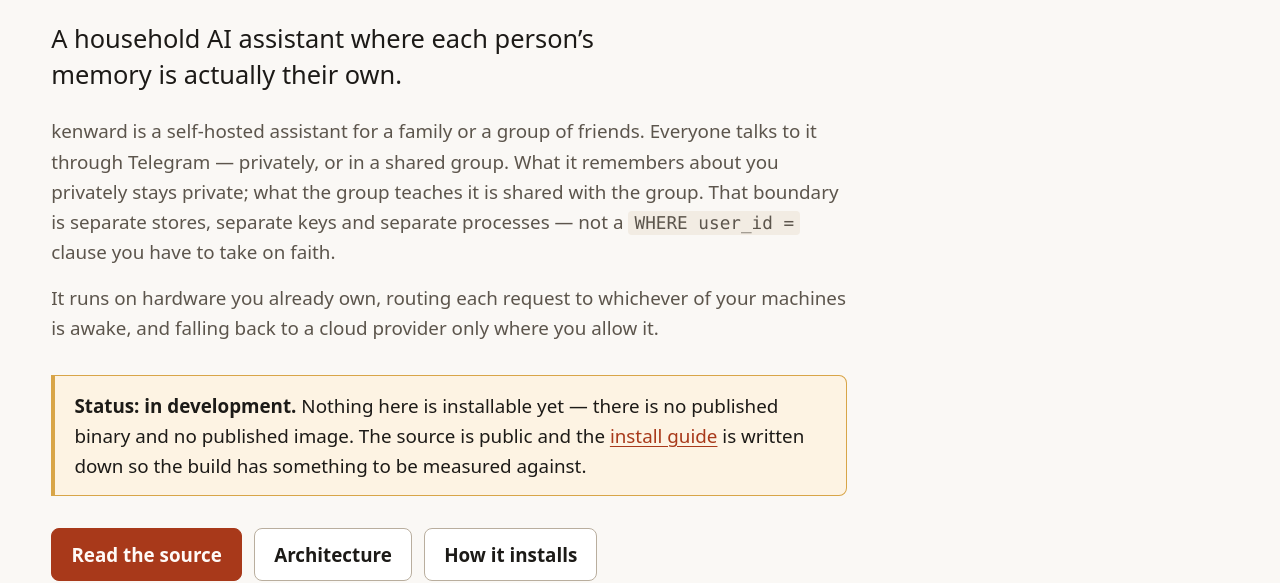
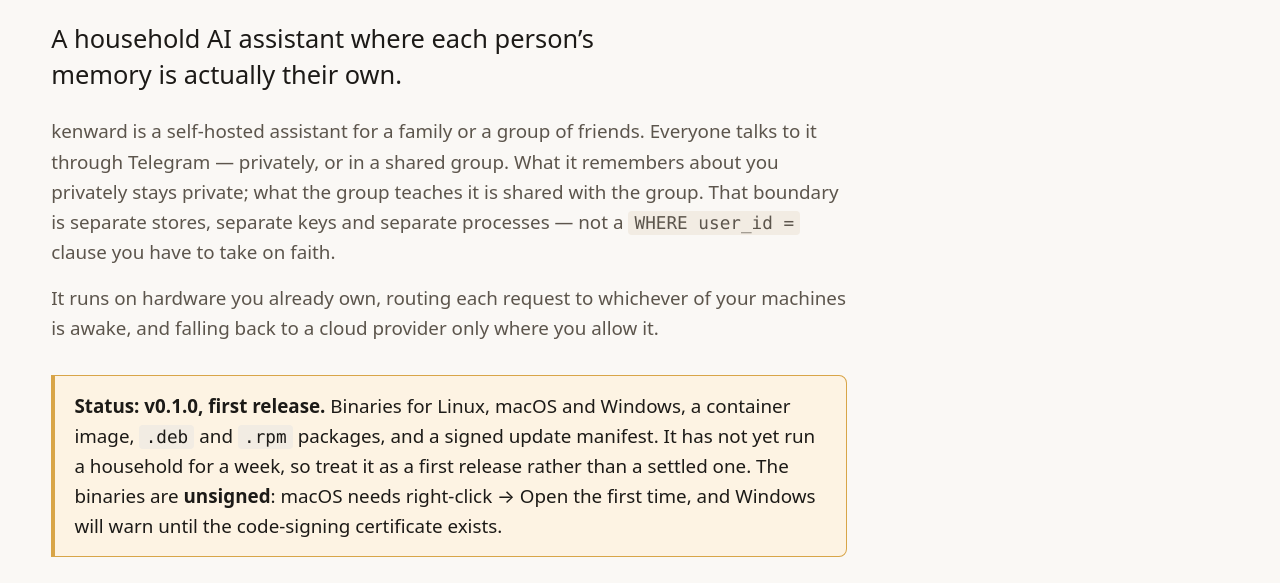
Before and after one commit to BlueHeisenberg/kenward, a plain HTML site: page site/index.html in a window 1280 px wide. Shown: the part 241-824 px from the top of the page. Drawn offline with Linux system fonts and the light colour scheme.

Commit message:
v0.1.0 is out, so stop saying it is not
The site and the README both said nothing was installable. That was true when
they were written and stopped being true when the tag built: six binaries, an
image on ghcr, packages, and a manifest signed by a key that is not in CI.

Both now say what a first release actually is - exercised against real Telegram,
real Podman and a real model, and not yet run by a household for a week - and
that the binaries are unsigned, so a macOS user right-clicks once and a Windows
user clicks through a warning.

```diff
--- a/site/index.html
+++ b/site/index.html
@@ -351,10 +351,12 @@
       </p>
 
       <p class="status">
-        <strong>Status: in development.</strong> Nothing here is installable yet &mdash; there is no
-        published binary and no published image. The source is public and the
-        <a href="https://github.com/BlueHeisenberg/kenward/blob/main/docs/INSTALL.md">install guide</a>
-        is written down so the build has something to be measured against.
+        <strong>Status: v0.1.0, first release.</strong> Binaries for Linux, macOS and Windows,
+        a container image, <code>.deb</code> and <code>.rpm</code> packages, and a signed
+        update manifest. It has not yet run a household for a week, so treat it as a first
+        release rather than a settled one. The binaries are
+        <strong>unsigned</strong>: macOS needs right-click &rarr; Open the first time, and
+        Windows will warn until the code-signing certificate exists.
       </p>
 
       <div class="actions">
```
Also changed, not shown: 1 other file.
